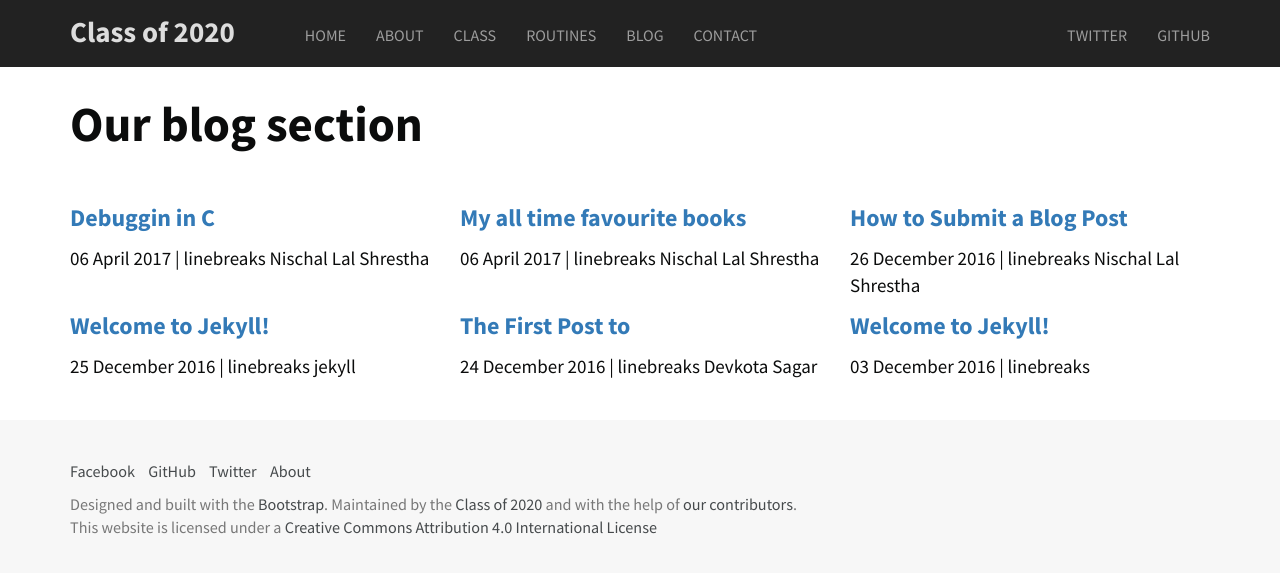
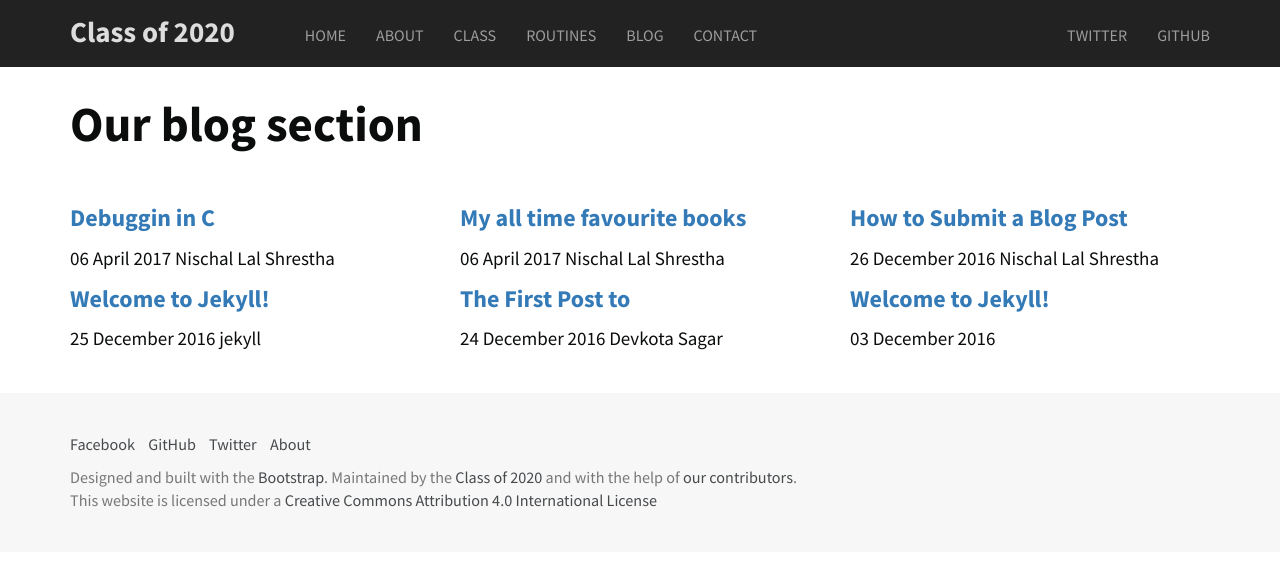
Before and after one commit to Classof2020/classof2020.github.io, a Jekyll site: the page built from blog.html, in a window 1280 px wide. Shown: the top 573 px of the page. Built offline with Jekyll 4.4.1, drawn with Linux system fonts in a browser that asks for light colours; nearby versions of some CDN libraries.

Commit message:
Fixes bug - linebreaks filter removed

```diff
--- a/blog.html
+++ b/blog.html
@@ -11,7 +11,7 @@
     <div class="col-sm-4">
 
                 <h4><a href="{{ site.baseurl }}{{ post.url }}">{{ post.title }}</a></h4>
-                {{ post.date | date:"%d %B %Y | linebreaks" }}
+                {{ post.date | date:"%d %B %Y " }}
                 {{ post.author }}
 
     </div>
```
